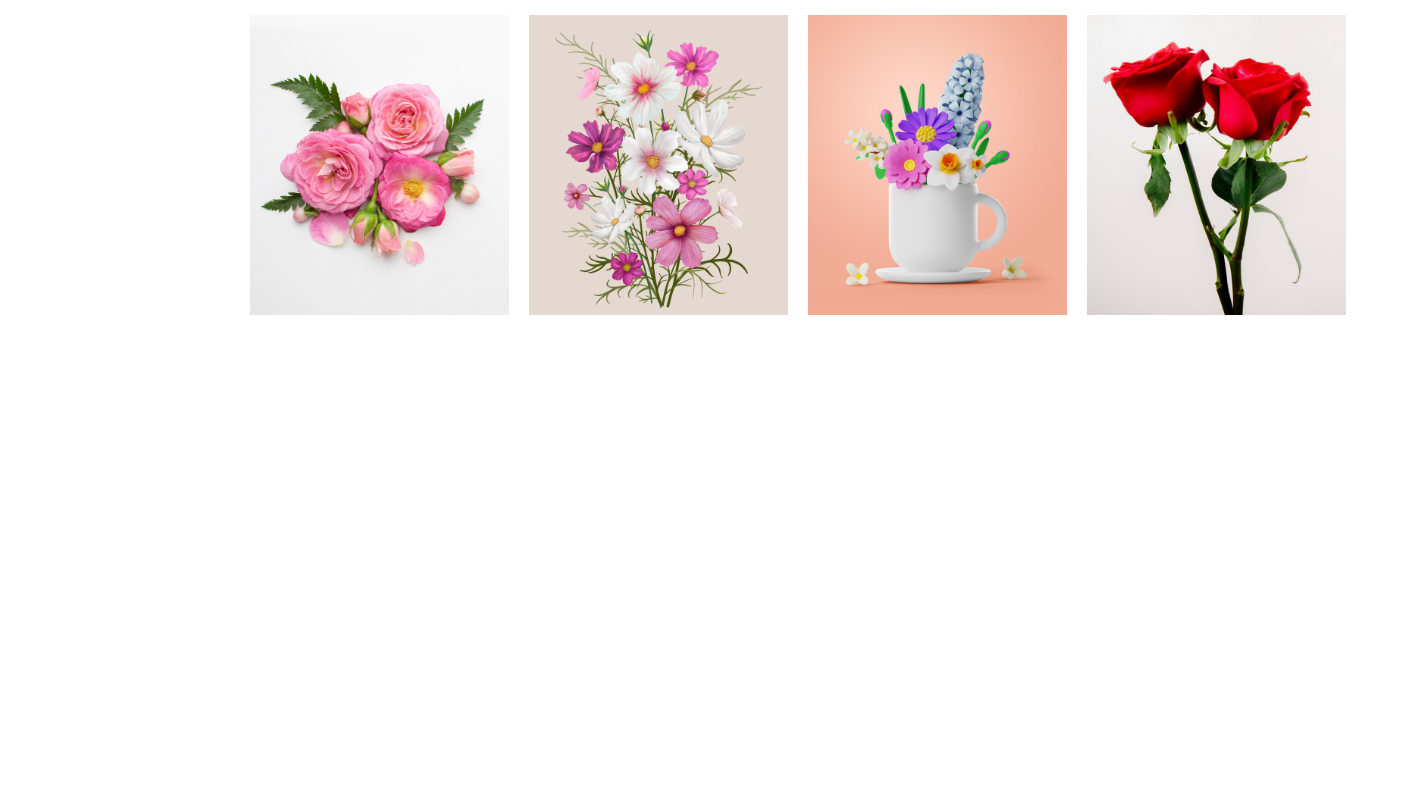
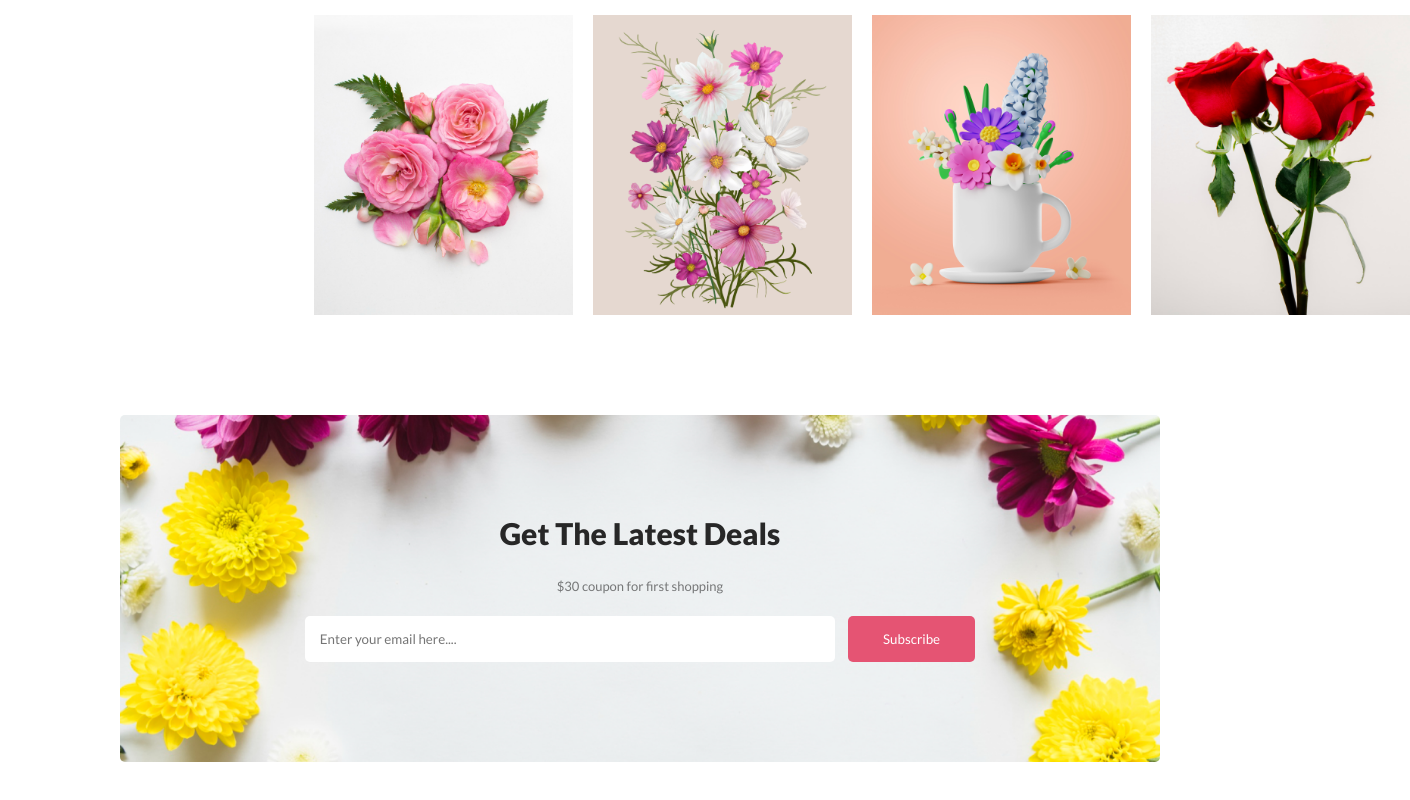
Before and after one commit to MiranIbrahim/Flower-shop, a plain HTML site: page index.html in a window 1280 px wide. Shown: the part 1270-2070 px from the top of the page, 1410 px wide, since content can reach past the window. Before the commit the page ends 1635 px from the top, so only its background shows below. Drawn offline with Linux system fonts and the light colour scheme.

Commit message:
latest deal added

```diff
--- a/index.html
+++ b/index.html
@@ -31,7 +31,7 @@
     </header>
 
     <main>
-
+        <!-- Hot Deals -->
         <div class="banner-container hot-deals-container">
             <div class="banner-content hot-deals">
               <h3 class="banner-headline hot-deals-headline">Hot Deal ! Sale Up To 25% <span class="primary-color">Off</span></h3>
@@ -42,11 +42,11 @@
             </div>
               <img src="./asset/pngwing 8.png" alt="" class="hot-deals-pic" />
         </div>
-
+        <!-- Instagram photo gallery -->
         <div class="media">
-            <h1 class="banner-headline hot-deals-headline">
+            <h3 class="banner-headline hot-deals-headline">
                 Instagram
-            </h1>
+            </h3>
             <p class="banner-description hot-deals-description">
                 It is a long established fact that a reader will be distracted by the readable <br>content of a page when looking at its layout.
             </p>
@@ -58,6 +58,16 @@
                 <img src="./asset/Rectangle 6.png" alt="" class="gallery-image">
             </div>
         </div>
+        <!-- Subscription -->
+        <div class="contact">
+            <h3 class="banner-headline hot-deals-headline">Get The Latest Deals</h3>
+            <p class="banner-description hot-deals-description">$30 coupon for first shopping</p>
+
+            <div class="subscription">
+                <input type="email" name="" id="" placeholder="Enter your email here....">
+                <button class="btn">Subscribe</button>
+            </div>
+        </div>
 
     </main>
 
--- a/style.css
+++ b/style.css
@@ -89,8 +89,9 @@ header {
 /* Photo Gallery */
 .media{
     text-align: center;
-    color: ;
-    margin-top: 50px;
+    padding-top: 50px;
+    width: 90%;
+    margin: auto;
 }
 
 
@@ -107,3 +108,32 @@ header {
     width: 300px;
     height: 300px;
 }
+
+/* Subscription */
+
+.contact{
+    width: 80.5%;
+    margin: auto;
+    background-image: url("./asset/Rectangle\ 9.png");
+    background-repeat: no-repeat;
+    background-position: center;
+    background-size: cover;
+    margin-bottom: 200px;
+    text-align: center;
+    padding: 100px 5px;
+    margin-top: 50px;
+    border-radius: 5px;
+}
+.subscription{
+    width: 70%;
+    margin: auto;
+
+}
+input{
+    padding: 15px;
+    width: 500px;
+    border: none;
+    border-radius: 5px;
+    margin-right: 10px;
+
+}
```
